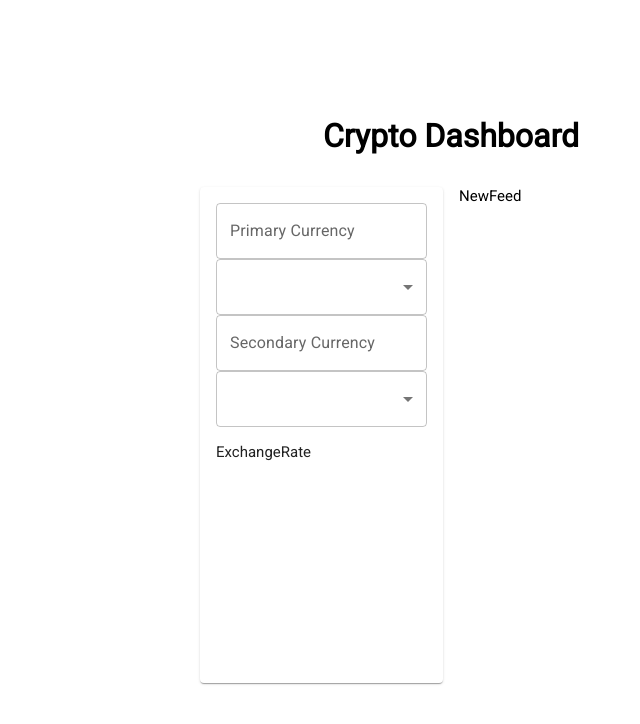
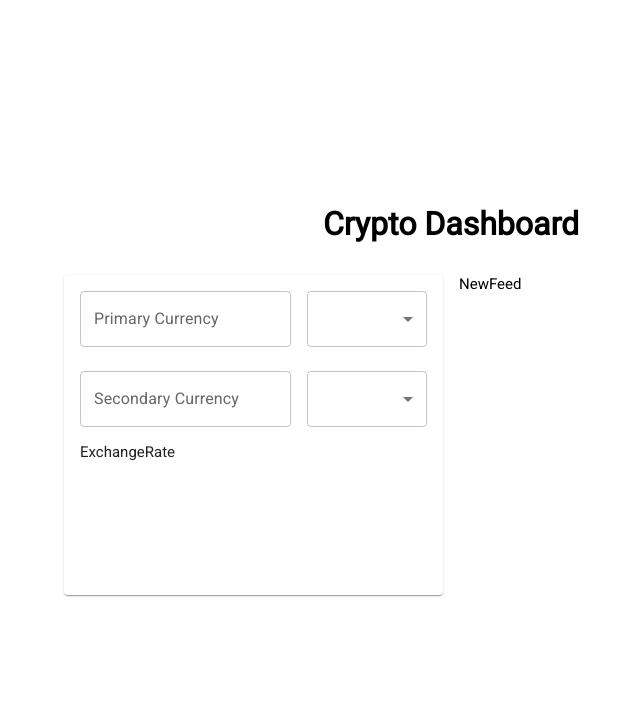
Before and after one commit to maxcore25/next-crypto-dashboard-draft, a Next.js app: page / in a window 1280 px wide. Shown: the top 724 px of the page, without its empty margins (189-829 px from the left). Built offline with nearby package versions, Linux system fonts and the light colour scheme.

Commit message:
Inputs And Its Containers Stylized

```diff
--- a/app/components/elements/CurrencyConverter/CurrencyConverter.module.scss
+++ b/app/components/elements/CurrencyConverter/CurrencyConverter.module.scss
@@ -1,2 +1,10 @@
-.inputContainer {
+.inputsGrid {
+  display: grid;
+  gap: 24px;
+
+  .inputContainer {
+    display: grid;
+    grid-template-columns: 1fr auto;
+    gap: 16px;
+  }
 }
--- a/app/components/elements/CurrencyConverter/index.js
+++ b/app/components/elements/CurrencyConverter/index.js
@@ -27,7 +27,7 @@ const CurrencyConverter = () => {
           gridTemplateRows: { md: '1fr 1fr' },
           gap: 2,
         }}>
-        <div>
+        <div className={styles.inputsGrid}>
           <div className={styles.inputContainer}>
             <TextField
               id='outlined-basic'
```
